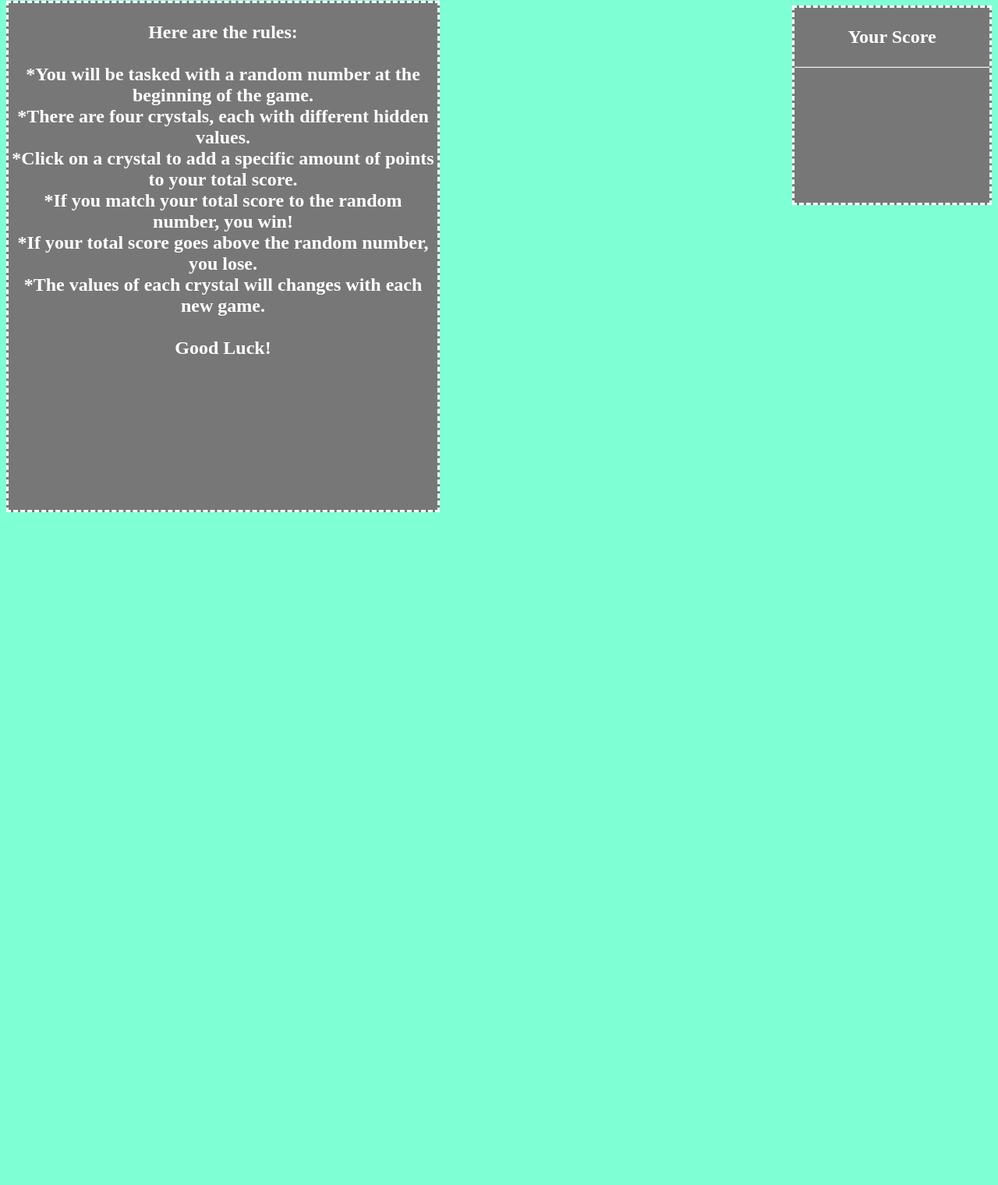
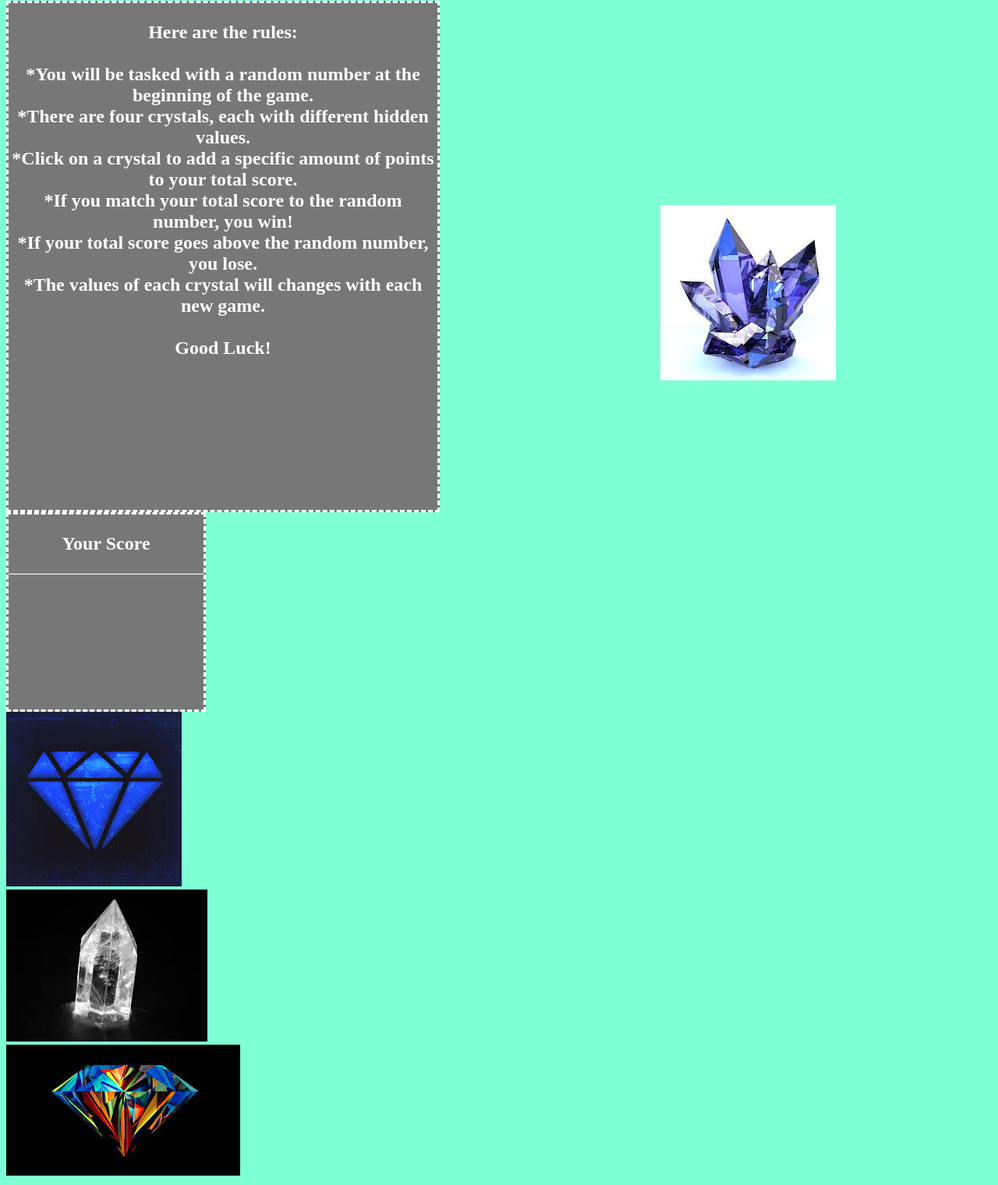
Before and after one commit to katherinerinas/week-4-game, a plain HTML site: page index.html in a window 1280 px wide. Shown: the part 79-1599 px from the top of the page at 78% size. Before the commit the page ends 800 px from the top, so only its background shows below. Drawn offline with nearby package versions, Linux system fonts and the light colour scheme.

Commit message:
added pictures of the crystals and some slight css margin changes. may switch over to bootstrap to make formatting easier

```diff
--- a/assets/css/style.css
+++ b/assets/css/style.css
@@ -22,9 +22,15 @@ body {
 	border-style: dashed;
 	border-color:white;
 	text-align:center;
-	float:right;
 	width:250px;
 	height:250px;
-	margin-top:-650px;
+
 
 }
+
+#crystala {float:right;
+	margin-top:-650px;
+	margin-right:200px;
+
+
+}
--- a/index.html
+++ b/index.html
@@ -3,13 +3,15 @@
 <head>
 <meta charset="UTF-16">
 <title><h1><strong>Crystals Collector</strong></h1></title>
-
+ <script src="https://cdnjs.cloudflare.com/ajax/libs/jquery/3.2.1/jquery.min.js"></script>
 <link rel="stylesheet" type="text/css" href="assets/css/style.css">
 <script type="text/javascript" src="assets/javascript/game.js"></script>
 <h1><strong>Crystals Collector</strong></h1>
 
 </head>
 <body>
+
+
 
 	<div id="Rulebox">
 	<h2><p>Here are the rules: <br><br>
@@ -36,6 +38,22 @@
 <div id="randomnumber">
 </div>
 
+<div id="crystala">
+<img class="crystal-image" src="assets/images/crystala.jpg" alt="crystals">
+</div>
+
+<div id="crystalb">
+<img class="crystal-image" src="assets/images/crystalb.jpg" alt="crystals">
+</div>
+
+<div id="crystalc">
+<img class="crystal-image" src="assets/images/crystalc.jpg" alt="crystals">
+</div>
+
+<div id="crystald">
+<img class="crystal-image" src="assets/images/crystald.jpg" alt="crystals">
+</div>
+
 
 
 
```
Also changed, not shown: assets/images/crystala.jpg (added), assets/images/crystalb.jpg (added), assets/images/crystalc.jpg (added), assets/images/crystald.jpg (added), assets/images/scroll.jpg (added), assets/javascript/game.js (line endings or trailing spaces).
